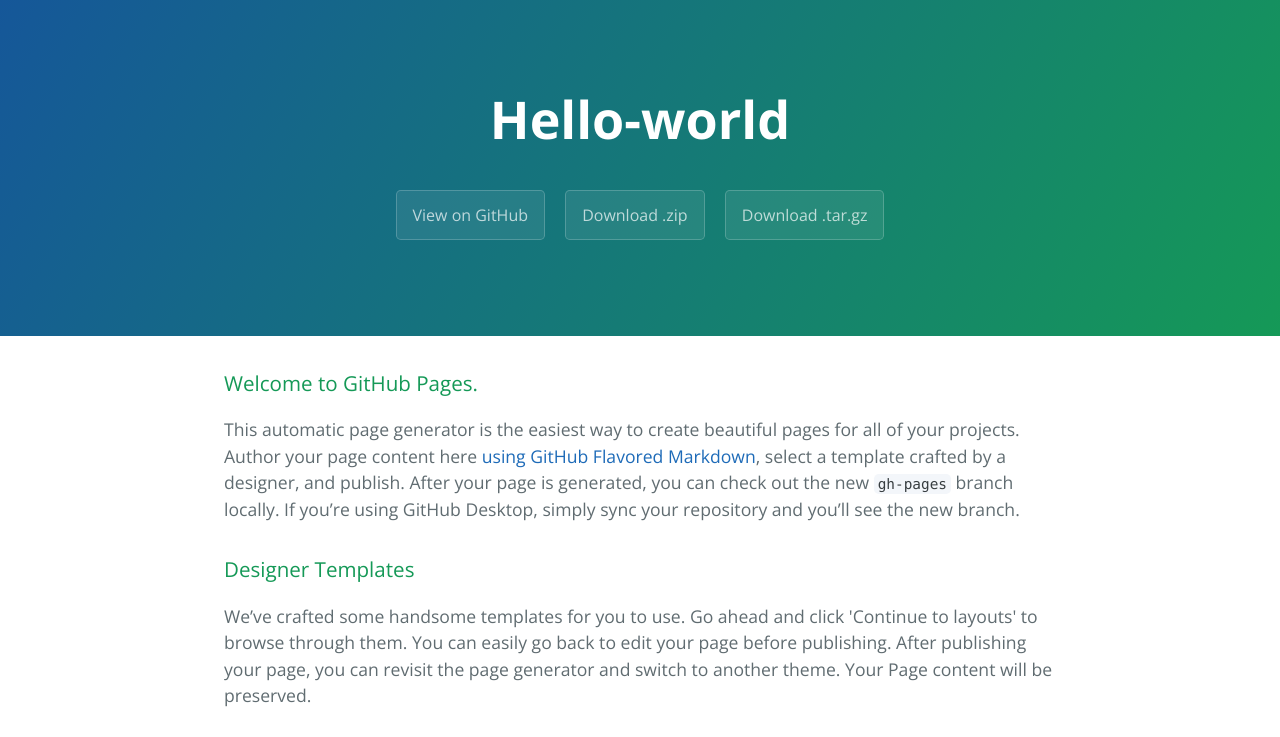
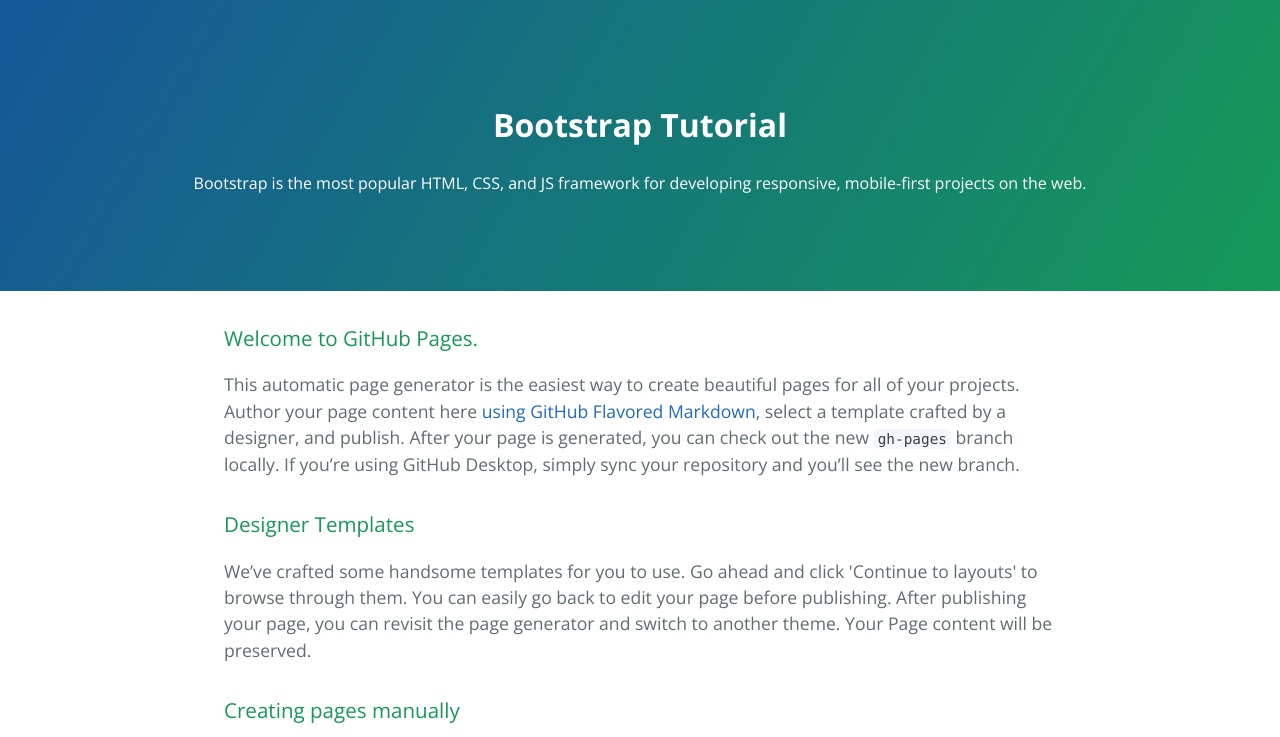
Before and after one commit to codemporer/hello-world, a plain HTML site: page index.html in a window 1280 px wide. Shown: the top 737 px of the page. Drawn offline with nearby package versions, Linux system fonts and the light colour scheme.

Commit message:
Update index.html

```diff
--- a/index.html
+++ b/index.html
@@ -11,11 +11,10 @@
   </head>
   <body>
     <section class="page-header">
-      <h1 class="project-name">Hello-world</h1>
-      <h2 class="project-tagline"></h2>
-      <a href="https://github.com/codemporer/hello-world" class="btn">View on GitHub</a>
-      <a href="https://github.com/codemporer/hello-world/zipball/master" class="btn">Download .zip</a>
-      <a href="https://github.com/codemporer/hello-world/tarball/master" class="btn">Download .tar.gz</a>
+   <div class="jumbotron">
+    <h1>Bootstrap Tutorial</h1>
+    <p>Bootstrap is the most popular HTML, CSS, and JS framework for developing responsive, mobile-first projects on the web.</p>
+  </div>
     </section>
 
     <section class="main-content">
```
